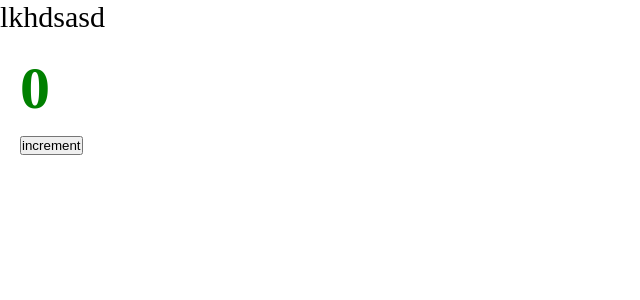
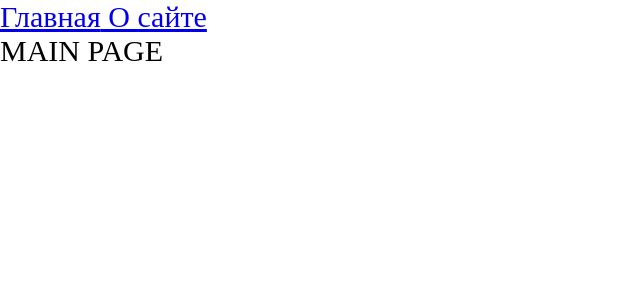
Before and after one commit to Zebych/WebpackSettings, a React app: page / in a window 1280 px wide. Shown: the top 300 px of the page, without its empty margins (0-640 px from the left). Built offline with nearby package versions, Linux system fonts and the light colour scheme.

Commit message:
Роутинг Code splitting Lazy Suspence

```diff
--- a/package.json
+++ b/package.json
@@ -15,6 +15,7 @@
     "@types/node": "^17.0.21",
     "@types/react": "^17.0.39",
     "@types/react-dom": "^17.0.11",
+    "@types/react-router-dom": "^5.3.3",
     "@types/webpack": "^5.28.0",
     "@types/webpack-dev-server": "^4.7.2",
     "css-loader": "^6.6.0",
@@ -32,6 +33,7 @@
   },
   "dependencies": {
     "react": "^17.0.2",
-    "react-dom": "^17.0.2"
+    "react-dom": "^17.0.2",
+    "react-router-dom": "^6.2.1"
   }
 }
--- a/src/App.tsx
+++ b/src/App.tsx
@@ -1,12 +1,21 @@
-import React from 'react';
-import {Counter} from './components/Counter';
+import React, { Suspense } from 'react';
+import {Link, Route, Routes} from 'react-router-dom';
 import './index.scss'
+import {AboutPageAsync} from './pages/AbiutPage/AboutPage.async';
+import {MainPageAsync} from './pages/MainPage/MainPage.async';
 
 const App = () => {
     return (
-        <div className='app'>
-            lkhdsasd
-            <Counter/>
+        <div className="app">
+            <Link to={'/'}> Главная</Link>
+            <Link to={'/about'}> О сайте</Link>
+            <Suspense fallback={<div>Loading...</div>}>
+                <Routes>
+                    <Route path={'/about'} element={<AboutPageAsync/>}/>
+                    <Route path={'/'} element={<MainPageAsync/>}/>
+                </Routes>
+            </Suspense>
+
         </div>
     );
 };
--- a/src/index.tsx
+++ b/src/index.tsx
@@ -1,7 +1,10 @@
 import {render} from 'react-dom';
 import App from './App';
+import {BrowserRouter} from 'react-router-dom';
 
 render(
-    <App/>,
+    <BrowserRouter>
+        <App/>
+    </BrowserRouter>,
     document.getElementById('root')
 )
--- /dev/null
+++ b/src/pages/AbiutPage/AboutPage.async.tsx
@@ -0,0 +1,8 @@
+import {lazy} from 'react';
+
+// export const AboutPageAsync = lazy(() => import('./AboutPage'))
+export const AboutPageAsync = lazy(() => new Promise(resolve => {
+    // @ts-ignore
+    setTimeout(() => resolve(import('./AboutPage')), 1500);
+    })
+)
--- /dev/null
+++ b/src/pages/AbiutPage/AboutPage.tsx
@@ -0,0 +1,11 @@
+import React from 'react';
+
+const AboutPage = () => {
+    return (
+        <div>
+            ABOUT PAGE
+        </div>
+    );
+};
+
+export default AboutPage;
--- /dev/null
+++ b/src/pages/MainPage/MainPage.async.tsx
@@ -0,0 +1,8 @@
+import {lazy} from 'react';
+
+// export const MainPageAsync = lazy(() => import('./MainPage'))
+export const MainPageAsync = lazy(() => new Promise(resolve => {
+        // @ts-ignore
+    setTimeout(() => resolve(import('./MainPage')), 1500)
+    })
+)
--- /dev/null
+++ b/src/pages/MainPage/MainPage.tsx
@@ -0,0 +1,11 @@
+import React from 'react';
+
+const MainPage = () => {
+    return (
+        <div>
+            MAIN PAGE
+        </div>
+    );
+};
+
+export default MainPage;
```
Also changed, not shown: 2 other files (tests, documents, lock files or other folders).
